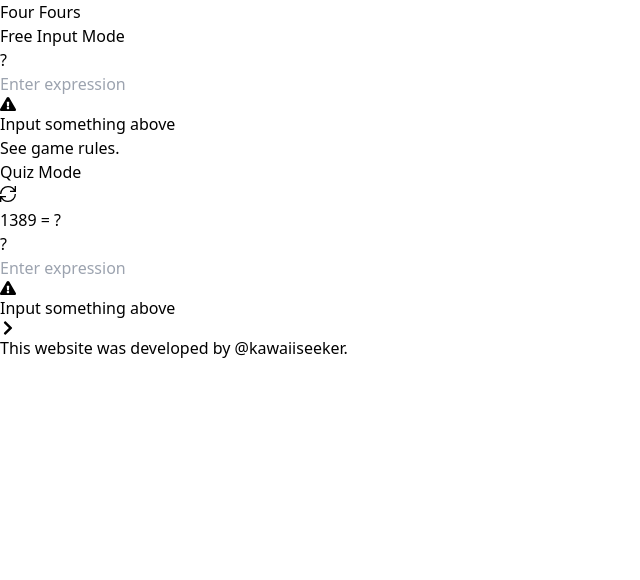
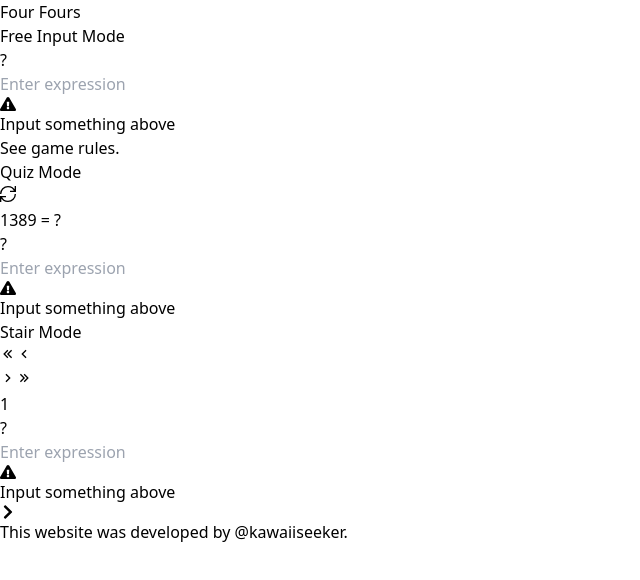
Before and after one commit to rouhjp/four-fours-web, a React (Vite) app: page / in a window 1280 px wide. Shown: the top 580 px of the page, without its empty margins (0-640 px from the left). Built offline with nearby package versions, Linux system fonts and the light colour scheme.

Commit message:
階段モード追加

```diff
--- a/src/App.tsx
+++ b/src/App.tsx
@@ -2,19 +2,23 @@ import { useState } from 'react';
 import { FaChevronLeft, FaChevronRight } from 'react-icons/fa';
 import FreeModeCard from './components/FreeModeCard';
 import QuizModeCard from './components/QuizModeCard';
+import StairModeCard from './components/StairModeCard';
+
+const MODES = ["Free", "Quiz", "Stair"] as const;
 
 function App() {
-  const [mode, setMode] = useState<"Free" | "Solve">("Free");
+  const [mode, setMode] = useState<typeof MODES[number]>("Free");
+  const modeIndex = MODES.indexOf(mode);
 
   return (
     <div className="flex flex-col items-center justify-center min-h-screen bg-gray-100">
       <h1 className="text-4xl font-bold text-gray-800 mb-8">Four Fours</h1>
       <div className="flex items-center justify-center mb-8 w-full">
         <div className="w-8">
-          {mode==="Solve" && (
+          {modeIndex>0 && (
             <FaChevronLeft
               className=" text-gray-500 w-8 h-6 cursor-pointer"
-              onClick={() => setMode("Free")}
+              onClick={() => setMode(MODES[modeIndex - 1])}
             />
           )}
         </div>
@@ -22,15 +26,18 @@ function App() {
           <div className={mode === "Free" ? "" : "hidden"}>
             <FreeModeCard />
           </div>
-          <div className={mode === "Solve" ? "" : "hidden"}>
+          <div className={mode === "Quiz" ? "" : "hidden"}>
             <QuizModeCard />
+          </div>
+          <div className={mode === "Stair" ? "" : "hidden"}>
+            <StairModeCard />
           </div>
         </div>
         <div className="w-8">
-          {mode==="Free" && (
+          {modeIndex<MODES.length - 1 && (
             <FaChevronRight
               className="text-gray-500 w-8 h-6 cursor-pointer"
-              onClick={() => setMode("Solve")}
+              onClick={() => setMode(MODES[modeIndex + 1])}
             />
           )}
         </div>
--- /dev/null
+++ b/src/components/StairModeCard.tsx
@@ -0,0 +1,148 @@
+import { JSX, useState, useRef, useEffect } from "react";
+import { FaExclamationTriangle } from "react-icons/fa";
+import { MdCheckCircle } from "react-icons/md";
+import { useExpression } from "../hooks/useExpression";
+import { RiArrowLeftDoubleFill, RiArrowLeftSLine, RiArrowRightDoubleFill, RiArrowRightSLine } from "react-icons/ri";
+
+const QUESTION_MIN = 1;
+const QUESTION_MAX = 2100;
+
+export default function StairModeCard(): JSX.Element {
+  const [question, setQuestion] = useState<number>(1);
+  const [answers, setAnswers] = useState<string[]>(() => Array.from({ length: 100 }, () => ""));
+  const [expression, result, error, warning, handleInputChange] = useExpression(question, (expression) => {
+    setAnswers((answers) => {
+      const newAnswers = [...answers];
+      newAnswers[question] = expression;
+      return newAnswers;
+    })
+  });
+  const solved = !error && !warning && result === question.toString();
+  const intervalRef = useRef<NodeJS.Timeout | null>(null);
+  const timeoutRef = useRef<NodeJS.Timeout | null>(null);
+  const isLongPress = useRef<boolean>(false);
+
+  useEffect(() => {
+    handleInputChange("");
+    if (!solved && answers[question]) {
+      handleInputChange(answers[question]);
+    }
+  }, [question]);
+
+  const handleMouseDown = (update: () => void) => {
+    isLongPress.current = false;
+
+    timeoutRef.current = setTimeout(() => {
+      isLongPress.current = true;
+      intervalRef.current = setInterval(update, 100);
+    }, 500);
+  };
+
+  const handleMouseUp = () => {
+    if (timeoutRef.current) {
+      clearTimeout(timeoutRef.current);
+      timeoutRef.current = null;
+    }
+    if (intervalRef.current) {
+      clearInterval(intervalRef.current);
+      intervalRef.current = null;
+    }
+  };
+
+  const handleClick = (update: () => void) => {
+    if (!isLongPress.current) {
+      update();
+    }
+  };
+
+  return (
+    <>
+      <div className="absolute top-2 left-4 text-gray-300">Stair Mode</div>
+      <div className="absolute top-5 left-4">
+        <button
+          className="text-gray-600 text-2xl font-semibold transition-all hover:text-gray-800 hover:bg-gray-200 focus:outline-none focus:ring-0 active:ring-0 p-2 rounded-md"
+          onMouseDown={() => handleMouseDown(() => setQuestion(q => Math.max(q - 30, QUESTION_MIN)))}
+          onMouseUp={() => handleMouseUp()}
+          onMouseLeave={() => {
+            if (isLongPress.current) handleMouseUp();
+          }}
+          onClick={() => handleClick(() => setQuestion(q => Math.max(q - 30, QUESTION_MIN)))}
+          disabled={question === QUESTION_MIN}
+        >
+          <RiArrowLeftDoubleFill />
+        </button>
+        <button
+          className="text-gray-600 text-2xl font-semibold transition-all hover:text-gray-800 hover:bg-gray-200 focus:outline-none focus:ring-0 active:ring-0 p-2 rounded-md"
+          onMouseDown={() => handleMouseDown(() => setQuestion(q => Math.max(q - 1, QUESTION_MIN)))}
+          onMouseUp={() => handleMouseUp()}
+          onMouseLeave={() => {
+            if (isLongPress.current) handleMouseUp();
+          }}
+          onClick={() => handleClick(() => setQuestion(q => Math.max(q - 1, QUESTION_MIN)))}
+          disabled={question === QUESTION_MIN}
+        >
+          <RiArrowLeftSLine />
+        </button>
+      </div>
+      <div className="absolute top-5 right-4">
+        <button
+          className="text-gray-600 text-2xl font-semibold transition-all hover:text-gray-800 hover:bg-gray-200 focus:outline-none focus:ring-0 active:ring-0 p-2 rounded-md"
+          onMouseDown={() => handleMouseDown(() => setQuestion(q => Math.min(q + 1, QUESTION_MAX)))}
+          onMouseUp={() => handleMouseUp()}
+          onMouseLeave={() => {
+            if (isLongPress.current) handleMouseUp();
+          }}
+          onClick={() => handleClick(() => setQuestion(q => Math.min(q + 1, QUESTION_MAX)))}
+          disabled={question === QUESTION_MAX}
+        >
+          <RiArrowRightSLine />
+        </button>
+        <button
+          className="text-gray-600 text-2xl font-semibold transition-all hover:text-gray-800 hover:bg-gray-200 focus:outline-none focus:ring-0 active:ring-0 p-2 rounded-md"
+          onMouseDown={() => handleMouseDown(() => setQuestion(q => Math.min(q + 30, QUESTION_MAX)))}
+          onMouseUp={() => handleMouseUp()}
+          onMouseLeave={() => {
+            if (isLongPress.current) handleMouseUp();
+          }}
+          onClick={() => handleClick(() => setQuestion(q => Math.min(q + 30, QUESTION_MAX)))}
+          disabled={question === QUESTION_MAX}
+        >
+          <RiArrowRightDoubleFill />
+        </button>
+      </div>
+      <h1 className="text-2xl font-bold text-center mb-2">{question}</h1>
+      <p className={`text-3xl font-bold text-center ${solved ? "text-green-600" : (!expression || error ? "text-gray-300" : "text-yellow-600")} mb-6 h-12`}>
+        {result !== null ? result : "?"}
+      </p>
+
+      <input
+        type="text"
+        value={expression}
+        onChange={(e) => handleInputChange(e.target.value)}
+        placeholder="Enter expression"
+        className="w-full p-3 mb-4 border border-gray-300 rounded-md shadow-sm focus:outline-none focus:ring-2 focus:ring-blue-500"
+      />
+
+      <div className="h-8">
+        {error && (
+          <p className="text-red-600 text-sm flex items-center justify-center h-8">
+            <FaExclamationTriangle className="w-5 h-5 mr-2 text-red-600" />
+            {error}
+          </p>
+        )}
+        {!error && warning && (
+          <p className="text-yellow-600 text-sm flex items-center justify-center h-8">
+            <FaExclamationTriangle className="w-5 h-5 mr-2 text-yellow-600" />
+            {warning}
+          </p>
+        )}
+        {expression && !error && !warning && (
+          <p className="text-green-600 text-sm flex items-center justify-center h-8">
+            <MdCheckCircle className="w-5 h-5 mr-2 text-green-600" />
+            {"Solved!"}
+          </p>
+        )}
+      </div>
+    </>
+  );
+}
--- a/src/hooks/useExpression.tsx
+++ b/src/hooks/useExpression.tsx
@@ -2,7 +2,7 @@ import { useState } from "react";
 import { evaluateExpression } from "../core/calculations";
 import { truncate } from "../core/utils";
 
-export const useExpression = (question?: number) => {
+export const useExpression = (question?: number, onSolved?: (expression: string) => void) => {
   const [expression, setExpression] = useState('');
   const [result, setResult] = useState<string | null>(null);
   const [error, setError] = useState<string | null>(null);
@@ -60,6 +60,10 @@ export const useExpression = (question?: number) => {
         setWarning(null);
       }
     }
+
+    if (question != undefined && result && result === question.toString()) {
+      onSolved && onSolved(value);
+    }
   }
 
   return [
```
